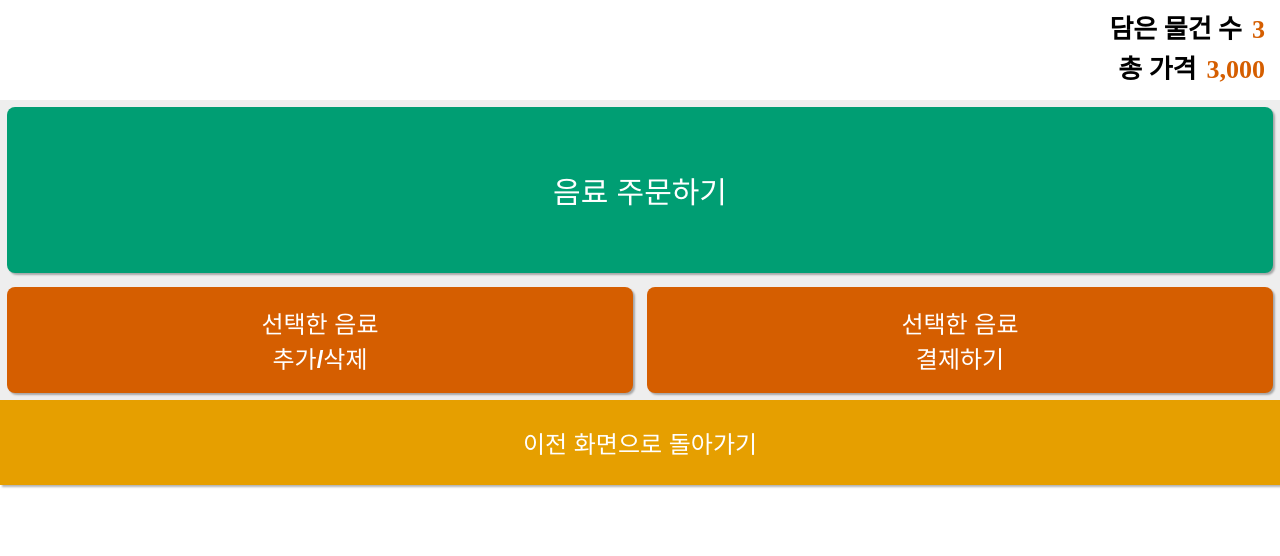
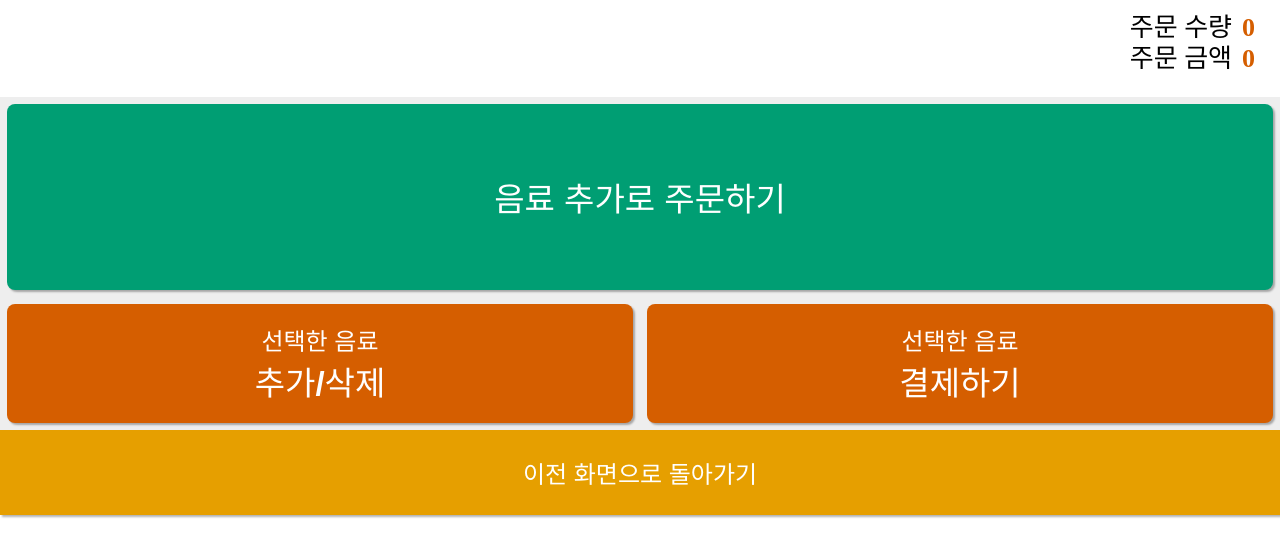
Before and after one commit to elonkiosk/elonkiosk-webapp, a React (Create React App) app: page /convenientmain in a window 1280 px wide. Shown: the top 556 px of the page. Built offline with nearby package versions, Linux system fonts and the light colour scheme.

Commit message:
convenientmain little fix

```diff
--- a/src/components/BasketSynthesis.tsx
+++ b/src/components/BasketSynthesis.tsx
@@ -54,7 +54,9 @@ function BasketSynthesis() {
 			</Element>
 			<Element>
 				<span>주문 금액</span>
-				<span>{totalprice}</span>
+				<span>
+					{totalprice.toString().replace(/\B(?=(\d{3})+(?!\d))/g, ",")}
+				</span>
 			</Element>
 		</Wrapper>
 	);
--- a/src/components/ConvenientButton.tsx
+++ b/src/components/ConvenientButton.tsx
@@ -1,6 +1,4 @@
 import styled from "@emotion/styled";
-import { prependOnceListener } from "process";
-import { useEffect, useState } from "react";
 
 const Button = styled.button<{ btncolor: string }>`
 	border: 0;
--- a/src/components/MenuItem.tsx
+++ b/src/components/MenuItem.tsx
@@ -56,7 +56,7 @@ function MenuItem({ no, image, name, price, isConvenient }: IMenuItem) {
 	const [pickedMenu, setPickedMenu] = useRecoilState<IpickedMenu[]>(menuAtom);
 	const navigate = useNavigate();
 
-	const AddToBasket = () => {
+	const AddToBasket = (event: React.MouseEvent<HTMLButtonElement>) => {
 		let isAdd = true;
 		for (let i = 0; i < pickedMenu.length; i++) {
 			if (pickedMenu[i].no == no) {
@@ -87,7 +87,7 @@ function MenuItem({ no, image, name, price, isConvenient }: IMenuItem) {
 				return [...prev, tempObj];
 			});
 		}
-
+		event.preventDefault();
 		navigate("/convenientmain");
 	};
 
@@ -96,7 +96,9 @@ function MenuItem({ no, image, name, price, isConvenient }: IMenuItem) {
 			<img src={image} alt="메뉴 이미지" />
 			<div>
 				<span>{name}</span>
-				<span>{`${price}원`}</span>
+				<span>{`${price
+					.toString()
+					.replace(/\B(?=(\d{3})+(?!\d))/g, ",")}원`}</span>
 			</div>
 		</Wrapper>
 	);
--- a/src/index.tsx
+++ b/src/index.tsx
@@ -6,8 +6,4 @@ const root = ReactDOM.createRoot(
 	document.getElementById("root") as HTMLElement,
 );
 
-root.render(
-	<React.StrictMode>
-		<App />
-	</React.StrictMode>,
-);
+root.render(<App />);
--- a/src/routes/Convenientmain.tsx
+++ b/src/routes/Convenientmain.tsx
@@ -3,29 +3,12 @@ import { useNavigate } from "react-router-dom";
 import ConvenientButton from "../components/ConvenientButton";
 import ConvenientLayout from "../components/ConvenientLayout";
 import ConvenientFooter from "../components/ConvenientFooter";
+import BasketSynthesis from "../components/BasketSynthesis";
 
 const Header = styled.div`
-	background-color: var(--color-pink);
-	padding: 10px 0 10px 0;
-	height: 100px;
 	display: flex;
-	flex-direction: column;
-	align-items: flex-end;
-	justify-content: space-around;
-
-	span {
-		font-size: 26px;
-		font-weight: bold;
-
-		:first-child {
-			margin-right: 10px;
-		}
-
-		:last-child {
-			color: var(--color-red);
-			margin-right: 15px;
-		}
-	}
+	justify-content: flex-end;
+	margin: 5px 0 15px 0;
 `;
 
 const Main = styled.div`
@@ -60,14 +43,7 @@ function Convenientmain() {
 		<>
 			<ConvenientLayout>
 				<Header>
-					<div>
-						<span>담은 물건 수</span>
-						<span>3</span>
-					</div>
-					<div>
-						<span>총 가격</span>
-						<span>3,000</span>
-					</div>
+					<BasketSynthesis />
 				</Header>
 				<Main>
 					<ConvenientButton
@@ -76,7 +52,7 @@ function Convenientmain() {
 							navigate("/convenientcategory");
 						}}
 					>
-						<span style={{ fontSize: "30px" }}>음료 주문하기</span>
+						<span style={{ fontSize: "33px" }}>음료 추가로 주문하기</span>
 					</ConvenientButton>
 					<ConvenientButton
 						color="red"
@@ -85,7 +61,7 @@ function Convenientmain() {
 						}}
 					>
 						<span>선택한 음료</span>
-						<span>추가/삭제</span>
+						<span style={{ fontSize: "33px" }}>추가/삭제</span>
 					</ConvenientButton>
 					<ConvenientButton
 						color="red"
@@ -94,7 +70,7 @@ function Convenientmain() {
 						}}
 					>
 						<span>선택한 음료</span>
-						<span>결제하기</span>
+						<span style={{ fontSize: "33px" }}>결제하기</span>
 					</ConvenientButton>
 				</Main>
 				<ConvenientFooter />
--- a/src/routes/Convenientmenu.tsx
+++ b/src/routes/Convenientmenu.tsx
@@ -4,7 +4,6 @@ import axios from "axios";
 import { useState } from "react";
 import ConvenientButton from "../components/ConvenientButton";
 import ConvenientLayout from "../components/ConvenientLayout";
-import ConvenientTitle from "../components/ConvenientTitle";
 import Loading from "../components/Loading";
 import AxiosMockAdapter from "axios-mock-adapter";
 import { FontAwesomeIcon } from "@fortawesome/react-fontawesome";
```
